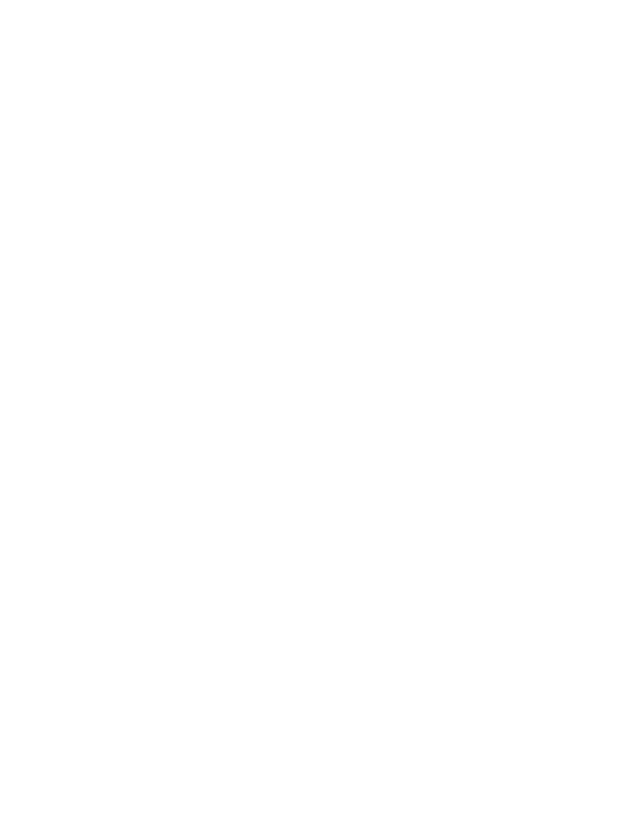
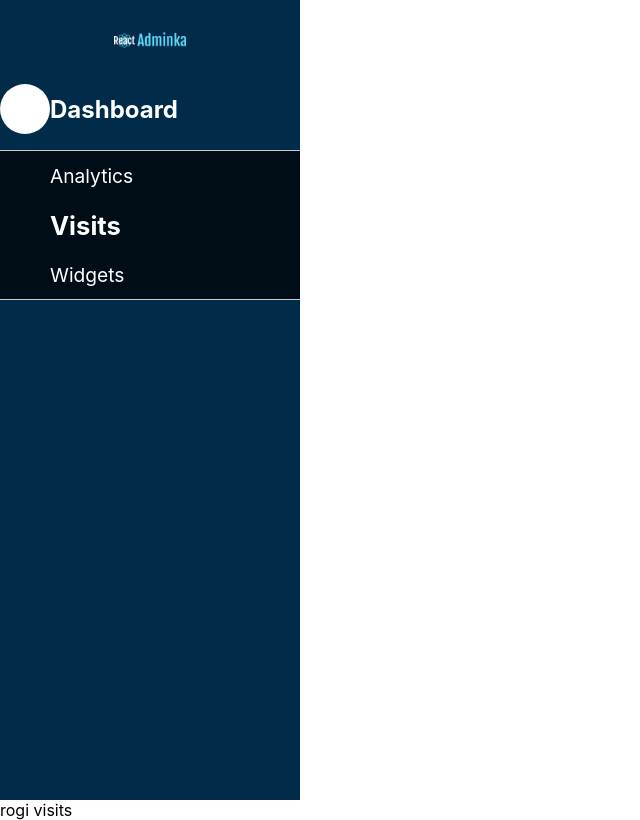
Before and after one commit to LordGrishnakh/adminka, a React (Create React App) app: page /visits in a window 1280 px wide. Shown: the whole page, without its empty margins (0-640 px from the left). Built offline with nearby package versions, Linux system fonts and the light colour scheme.

Commit message:
Routing + Sidebar added

```diff
--- a/src/App.scss
+++ b/src/App.scss
@@ -0,0 +1,5 @@
+* {
+  margin: 0;
+  padding: 0;
+  box-sizing: border-box;
+}
--- a/src/App.tsx
+++ b/src/App.tsx
@@ -1,27 +1,42 @@
 import React, { useState } from "react";
-import { BrowserRouter, Route, Switch, Link, Redirect } from "react-router-dom";
+import { BrowserRouter, Route, Switch, Redirect, Link } from "react-router-dom";
 import "./App.scss";
 
+import AuthenticationPage from "./components/AuthenticationUI/Authentication";
 import Analytics from "./components/Dashboard/Analytics/Analytics";
-import AuthenticationPage from "./components/AuthenticationUI/Authentication";
+import Dashboard from "./components/Dashboard/Dashboard";
+import Visits from "./components/Dashboard/Visits/Visits";
+import Widgets from "./components/Dashboard/Widgets/Widgets";
 
 function App() {
   const [authenticated, setAuthenticated] = useState<Boolean>(false);
   return (
     <BrowserRouter>
       <div>
-
         <Switch>
           <Route exact path="/">
-            {authenticated ? <Redirect to="/analytics" /> : <AuthenticationPage authenticate={setAuthenticated} />}
+            {authenticated ? (
+              <Redirect to="/analytics" />
+            ) : (
+              <AuthenticationPage authenticate={setAuthenticated} />
+            )}
           </Route>
           <Route path="/analytics">
+            <Dashboard />
             <Analytics />
+          </Route>
+          <Route path="/visits">
+            <Dashboard />
+            <Visits />
+          </Route>
+          <Route path="/widgets">
+            <Dashboard />
+            <Widgets />
           </Route>
         </Switch>
       </div>
     </BrowserRouter>
-  )
+  );
 }
 
 export default App;
--- /dev/null
+++ b/src/_variables.scss
@@ -0,0 +1,2 @@
+$primary-color: #002B49;
+$secondary-color: lighten(rgba(136, 136, 136, 0.2), 20%)
--- a/src/components/AuthenticationUI/Authentication.module.scss
+++ b/src/components/AuthenticationUI/Authentication.module.scss
@@ -1,3 +1,5 @@
+@import "../../variables";
+
 .Container {
   display: flex;
   height: 100vh;
@@ -6,9 +8,9 @@
     padding: 1rem 2rem;
     display: flex;
     flex-direction: column;
-    justify-content: center;
+    // justify-content: center;
     flex-basis: 30%;
-    background-color: #002b49;
+    background-color: $primary-color;
     color: white;
 
     & img {
@@ -41,7 +43,6 @@
 
   & .Image {
     background-color: #333;
-    border: 2px solid red;
     flex-basis: 70%;
     background-image: url("./abstractData.jpg");
     background-size: cover;
--- /dev/null
+++ b/src/components/Dashboard/Dashboard.module.scss
@@ -0,0 +1,86 @@
+@import "../../variables";
+
+.Container {
+  position: sticky;
+  top: 0;
+  left: 0;
+  display: inline-block;
+  transition: width 1s ease;
+  width: 100px;
+  height: 100vh;
+  background-color: $primary-color;
+
+  &.Expanded {
+    width: 300px;
+
+    & .DashboardSection {
+      margin: 0;
+
+      & li {
+        display: flex;
+        // justify-content: center;
+        padding-left: 50px;
+        align-items: center;
+        background-color: darken($primary-color, 10%);
+        width: 100%;
+        height: 50px;
+
+        &:first-of-type {
+          border-top: 1px solid #ccc;
+          margin-top: 1rem;
+        }
+        &:last-of-type {
+          border-bottom: 1px solid #ccc;
+          margin-bottom: 1rem;
+        }
+        & .active {
+          font-size: 1.6rem;
+          font-weight: bold;
+        }
+
+        & a {
+          display: inline-block;
+          font-size: 1.2rem;
+          color: white;
+          text-decoration: none;
+
+          &:hover {
+            font-size: 1.6rem;
+          }
+        }
+      }
+    }
+  }
+
+  & .DashboardSection {
+    margin: 0 auto;
+
+    & div {
+      cursor: pointer;
+      color: white;
+      display: flex;
+      align-items: center;
+    }
+    & .circle {
+      display: inline-block;
+      width: 50px;
+      height: 50px;
+      border-radius: 50%;
+      background-color: white;
+    }
+
+    & li {
+      list-style-type: none;
+      display: none;
+    }
+  }
+
+  & .LogoContainer {
+    width: 80px;
+    margin: 0 auto;
+
+    & img {
+      width: 100%;
+    }
+  }
+}
--- /dev/null
+++ b/src/components/Dashboard/Dashboard.tsx
@@ -0,0 +1,51 @@
+import React, { useState } from "react";
+import { NavLink } from "react-router-dom";
+import styles from "./Dashboard.module.scss";
+
+const Dashboard: React.FC = (props) => {
+  const [expanded, setExpanded] = useState(false);
+  const [opened, setOpened] = useState(true);
+  return (
+    <nav
+      className={
+        expanded ? `${styles.Container} ${styles.Expanded}` : styles.Container
+      }
+      onMouseEnter={() => {
+        setExpanded(true);
+        setOpened(true);
+      }}
+      onMouseLeave={() => setExpanded(false)}
+    >
+      <div className={styles.LogoContainer}>
+        <img src="images/reactAdminkaLogoWhite.png" alt="Logo" />
+      </div>
+      <ul className={styles.DashboardSection}>
+        <div onClick={() => setOpened(!opened)}>
+          <div className={styles.circle}></div>
+          {expanded && <h2>Dashboard</h2>}
+        </div>
+        {opened && (
+          <>
+            <li>
+              <NavLink to="/analytics" activeClassName={styles.active}>
+                Analytics
+              </NavLink>
+            </li>
+            <li>
+              <NavLink to="/visits" activeClassName={styles.active}>
+                Visits
+              </NavLink>
+            </li>
+            <li>
+              <NavLink to="/widgets" activeClassName={styles.active}>
+                Widgets
+              </NavLink>
+            </li>
+          </>
+        )}
+      </ul>
+    </nav>
+  );
+};
+
+export default Dashboard;
--- /dev/null
+++ b/src/components/Dashboard/Visits/Visits.tsx
@@ -0,0 +1,11 @@
+import React from 'react'
+
+const Visits: React.FC = () => {
+  return (
+    <div>
+      rogi visits
+    </div>
+  )
+}
+
+export default Visits
--- /dev/null
+++ b/src/components/Dashboard/Widgets/Widgets.tsx
@@ -0,0 +1,11 @@
+import React from 'react'
+
+const Widgets: React.FC = () => {
+  return (
+    <div>
+      rogi widgets
+    </div>
+  )
+}
+
+export default Widgets
--- a/src/components/UI/Spinner/Spinner.module.scss
+++ b/src/components/UI/Spinner/Spinner.module.scss
@@ -1,3 +1,5 @@
+@import "../../../variables";
+
 .loaderContainer {
   display: flex;
   flex-direction: column;
@@ -18,10 +20,10 @@
 
 .loader {
   margin-top: 16px;
-  border-top: 10px solid #002B49;
-  border-right: 10px solid rgba(136, 136, 136, 0.2);
-  border-bottom: 10px solid rgba(136, 136, 136, 0.2);
-  border-left: 10px solid rgba(136, 136, 136, 0.2);
+  border-top: 10px solid $primary-color;
+  border-bottom: 10px solid lighten($primary-color, 20%);
+  border-right: 10px solid lighten($primary-color, 20%);
+  border-left: 10px solid lighten($primary-color, 20%);
   animation: spinner 0.9s linear infinite;
   border-radius: 50%;
   width: 64px;
```
Also changed, not shown: src/components/Dashboard/Visits/Visits.mosule.scss (added), src/components/Dashboard/Widgets/Widgets.module.scss (added).
